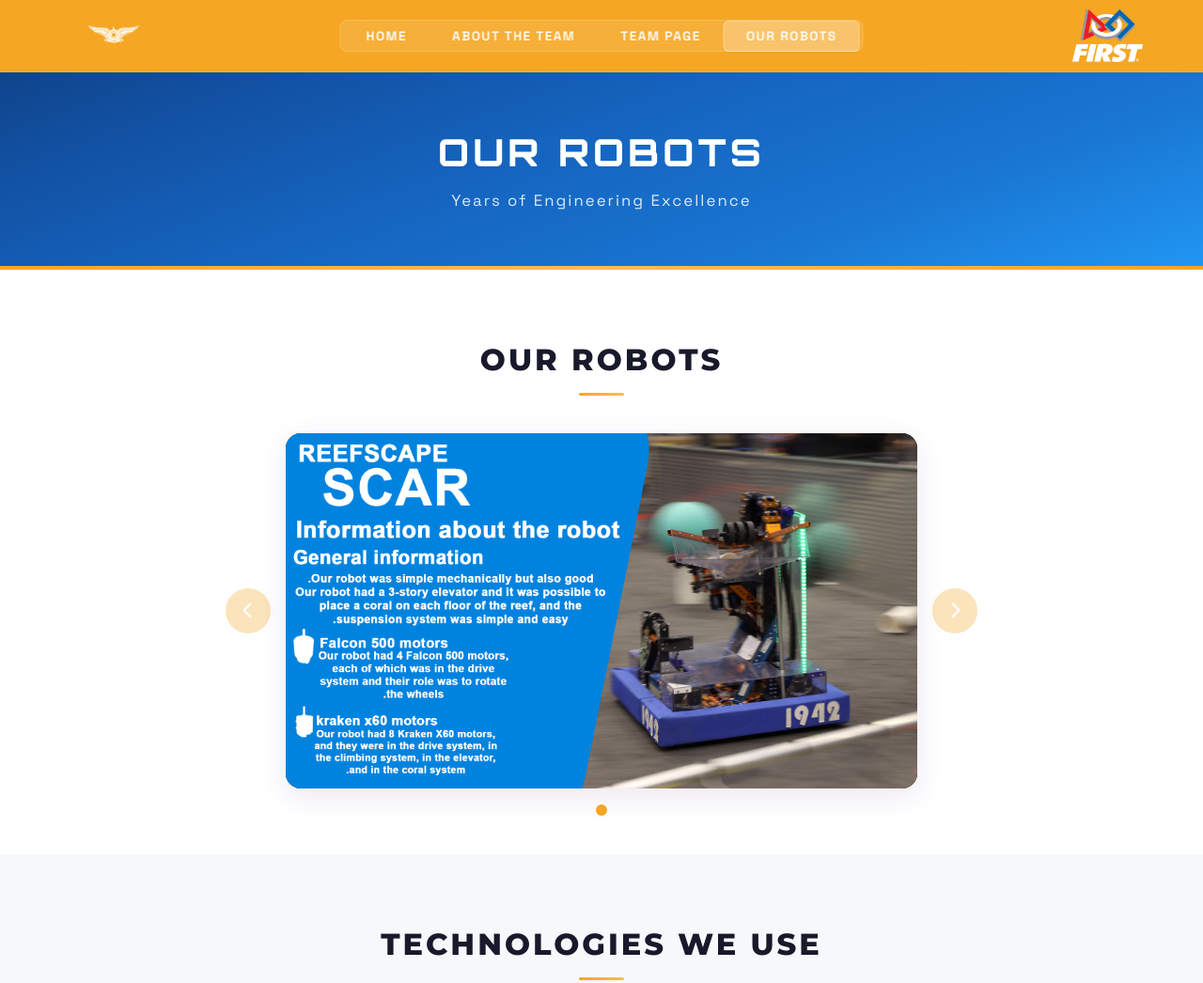
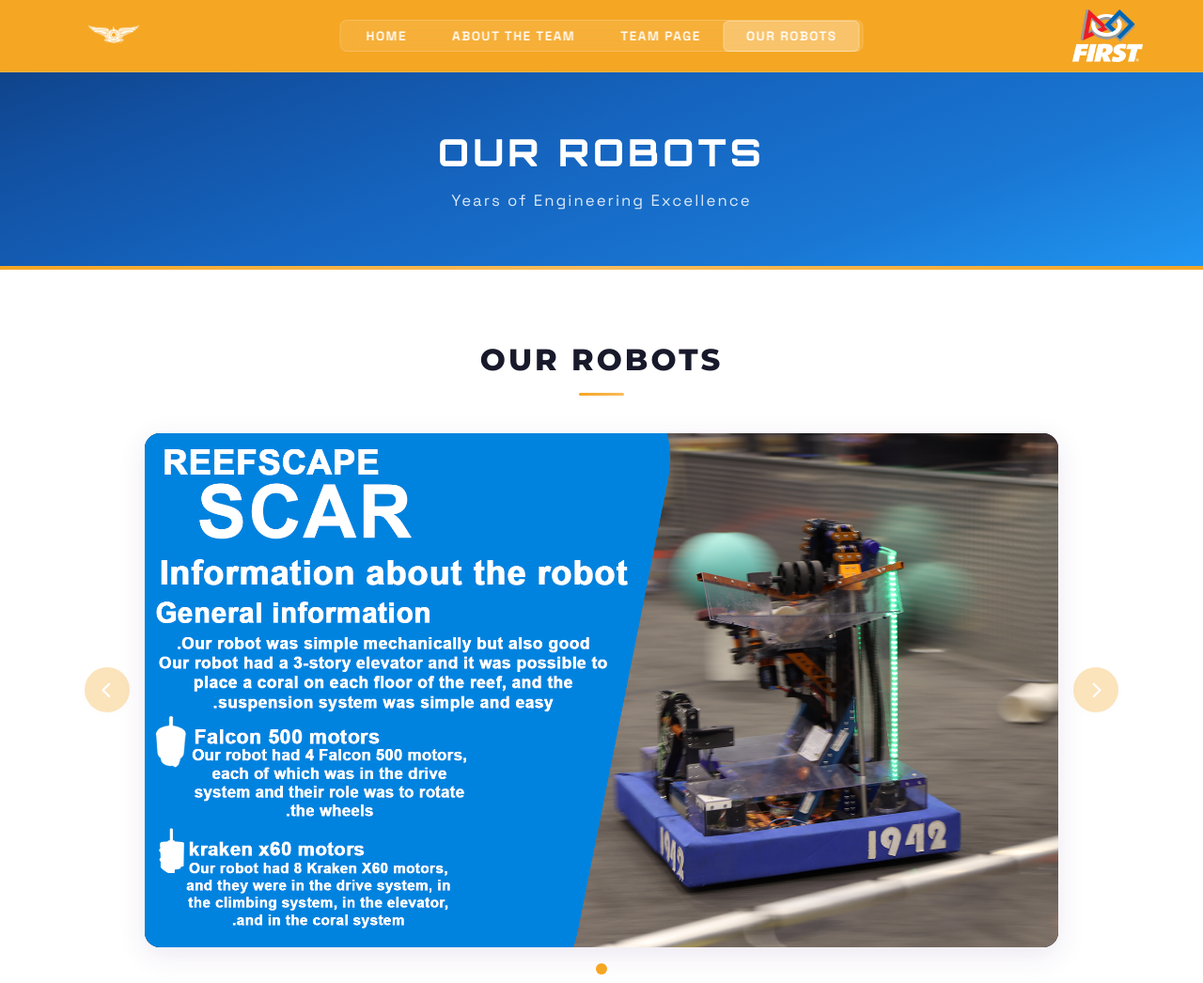
Before and after one commit to CARTONCATAN/cinderella-1942, a plain HTML site: page robots.html in a window 1280 px wide. Shown: the top 1046 px of the page at 94% size. Drawn offline with Linux system fonts and the light colour scheme.

Commit message:
Make robot slider larger

```diff
--- a/styles.css
+++ b/styles.css
@@ -1263,7 +1263,7 @@ img {
     align-items: center;
     justify-content: center;
     gap: 16px;
-    max-width: 800px;
+    max-width: 1100px;
     margin: 0 auto;
 }
 
```
